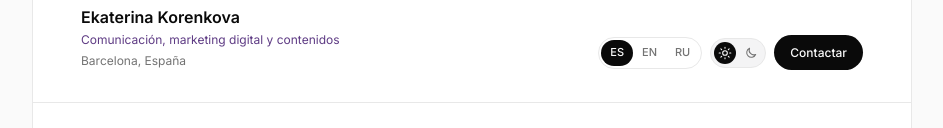
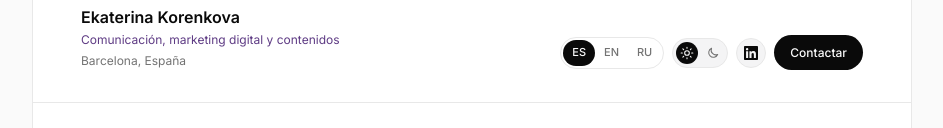
Before and after one commit to YraKudasov/Ekaterina_Korenkova, a plain HTML site: page index.html in a window 1280 px wide. Shown: the part 301-429 px from the top of the page, without its empty margins (168-1111 px from the left). Drawn offline with Linux system fonts and the light colour scheme.

Commit message:
Add LinkedIn icon to header actions
Co-Authored-By: Claude Sonnet 5.5 <noreply@anthropic.com>
Claude-Session: https://claude.ai/code/session_01NXXDg6GyFD3ZBfGWdX4qSD

```diff
--- a/index.html
+++ b/index.html
@@ -69,6 +69,9 @@ a { color: inherit; }
 .theme[aria-checked="true"] .moon { stroke: var(--bg); }
 .theme:hover { border-color: var(--muted); }
 @media (prefers-reduced-motion: reduce) { .theme .thumb, .theme svg { transition: none; } }
+.li-icon { width: 30px; height: 30px; border-radius: 50%; border: 1px solid var(--line); background: var(--chip); color: var(--ink); display: grid; place-items: center; flex: none; transition: background .2s, color .2s, border-color .2s; }
+.li-icon svg { width: 14px; height: 14px; }
+.li-icon:hover { background: #0a66c2; border-color: #0a66c2; color: #fff; }
 .pill { font: inherit; font-size: 12px; font-weight: 500; text-decoration: none; background: var(--ink); color: var(--bg); border: 0; border-radius: 999px; padding: 8px 16px; cursor: pointer; display: inline-block; }
 .pill:hover { opacity: .85; }
 
@@ -279,6 +282,7 @@ footer { padding: 20px 48px 32px; border-top: 1px solid var(--line); font-size:
           <svg class="sun" viewBox="0 0 24 24" aria-hidden="true"><circle cx="12" cy="12" r="4"/><path d="M12 2v2M12 20v2M4.9 4.9l1.4 1.4M17.7 17.7l1.4 1.4M2 12h2M20 12h2M4.9 19.1l1.4-1.4M17.7 6.3l1.4-1.4"/></svg>
           <svg class="moon" viewBox="0 0 24 24" aria-hidden="true"><path d="M20 14.5A8 8 0 0 1 9.5 4a8 8 0 1 0 10.5 10.5z"/></svg>
         </button>
+        <a class="li-icon" id="li-top" target="_blank" rel="noopener" aria-label="LinkedIn" title="LinkedIn"><svg viewBox="0 0 24 24" aria-hidden="true"><path fill="currentColor" d="M20.45 20.45h-3.56v-5.57c0-1.33-.03-3.04-1.85-3.04-1.86 0-2.14 1.45-2.14 2.94v5.67H9.35V9h3.41v1.56h.05c.48-.9 1.64-1.85 3.37-1.85 3.6 0 4.27 2.37 4.27 5.45v6.29zM5.34 7.43a2.06 2.06 0 1 1 0-4.12 2.06 2.06 0 0 1 0 4.12zM7.12 20.45H3.56V9h3.56v11.45zM22.22 0H1.77C.79 0 0 .77 0 1.73v20.54C0 23.23.79 24 1.77 24h20.45c.98 0 1.78-.77 1.78-1.73V1.73C24 .77 23.2 0 22.22 0z"/></svg></a>
         <a class="pill" id="cta" href="#contacto"></a>
       </div>
     </div>
@@ -565,6 +569,7 @@ function render(lang) {
   }[lang] || [];
   $("l-li").textContent = LI[0]; $("li-num").textContent = LI[1]; $("li-t").textContent = LI[2]; $("li-d").textContent = LI[3]; $("li-btn").textContent = LI[4] + " ↗";
   $("li-card").setAttribute("href", CONFIG.linkedin);
+  $("li-top").setAttribute("href", CONFIG.linkedin);
   $("li-card").setAttribute("aria-label", LI[1] + " " + LI[2]);
 
   $("l-work").textContent = t.labelWork;
```
